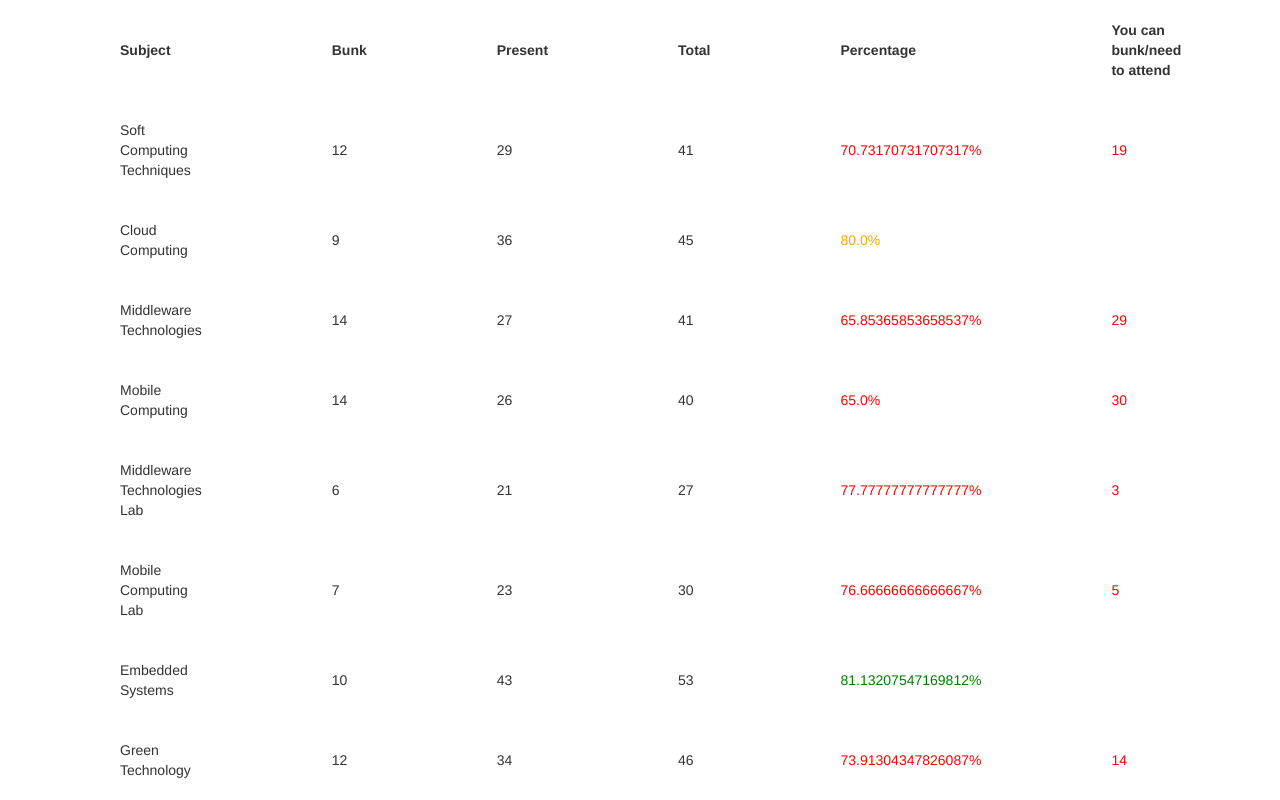
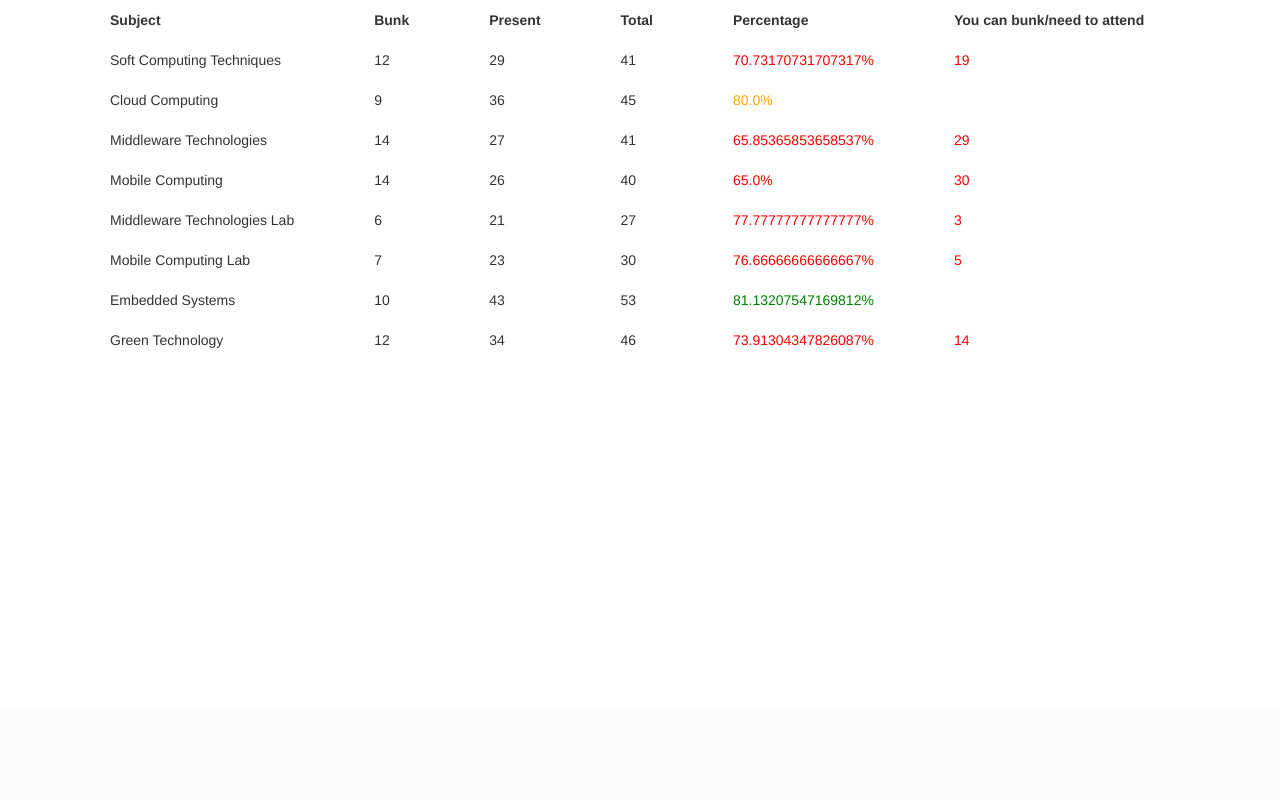
Before and after one commit to onstash/bunkbazaar, a Flask app: page /bunkbazaar in a window 1280 px wide. Shown: the part 92-892 px from the top of the page. After the commit the page ends 440 px from the top, so only its background shows below. Run offline with Flask 2, Linux system fonts and the light colour scheme; some libraries are stand-ins or nearby versions.

Commit message:
Edit application.css to render the table in a better format

```diff
--- a/static/css/application.css
+++ b/static/css/application.css
@@ -1,16 +1,16 @@
 .bunkTable th
 {
-	padding-left: 50px;
-	padding-right: 80px;
-	padding-top: 20px;
-	padding-bottom: 20px;
+	padding-left: 40px;
+	padding-right: 40px;
+	padding-top: 10px;
+	padding-bottom: 10px;
 }
 td
 {
-	padding-left: 50px;
-	padding-right: 80px;
-	padding-top: 20px;
-	padding-bottom: 20px;
+	padding-left: 40px;
+	padding-right: 40px;
+	padding-top: 10px;
+	padding-bottom: 10px;
 }
 
 .redPercentage
```
